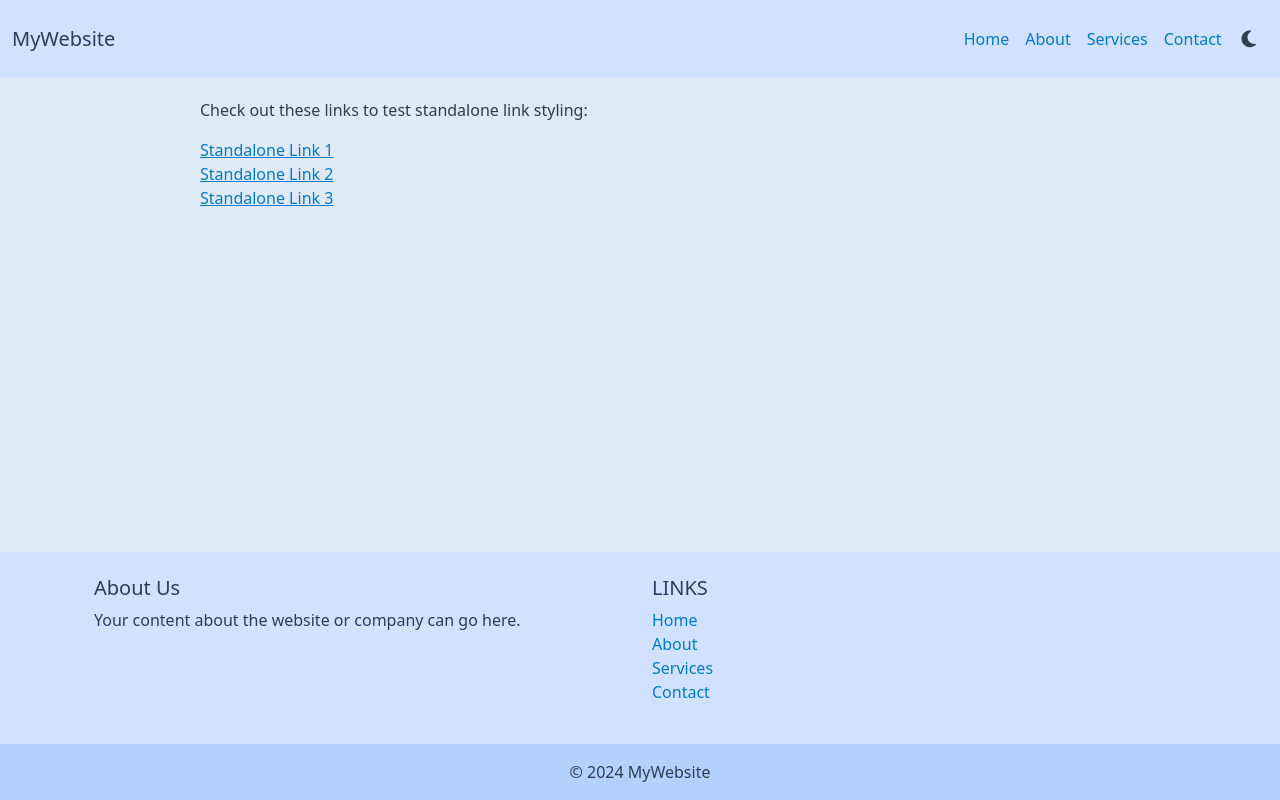
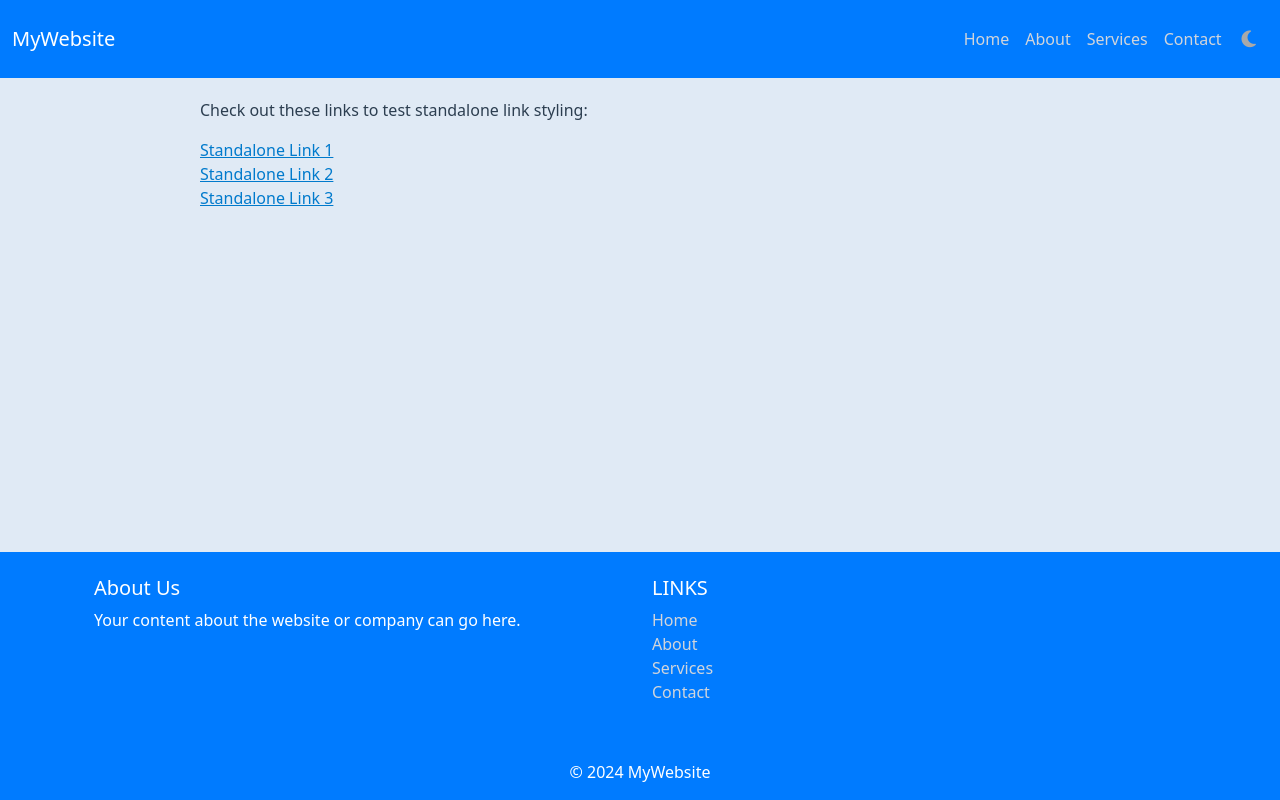
Before and after one commit to alexandruRobert1989/alexdr, an Angular app: page / in a window 1280 px wide. Built offline with nearby package versions, Linux system fonts and the light colour scheme.

Commit message:
updated navbar

```diff
--- a/src/app/components/common/navbar/navbar.component.scss
+++ b/src/app/components/common/navbar/navbar.component.scss
@@ -20,6 +20,10 @@
   }
 }
 
+.fa-moon{
+  color:darkgray;
+}
+
 /* Specific color for sun icon */
 .sun-icon {
   color: #FFD700; /* Yellow color for sun icon */
--- a/src/themes.scss
+++ b/src/themes.scss
@@ -2,15 +2,15 @@
 
 /* Light Theme */
 :root {
-  --bg-color: #e0eaf5; /* Slightly lighter than the footer, subtle contrast */
+  --bg-color: #e0eaf5; /* Light blue-gray background for the body */
   --text-color: #2c3e50; /* Dark blue-gray for readability */
-  --header-footer-bg: #d0e2ff; /* Soft blue for navbar/footer, more vivid */
-  --footer-text-color: #2c3e50; /* Same as main text color */
-  --footer-link-color: #007acc; /* Bright blue for links */
-  --footer-link-hover-color: #005a99; /* Slightly darker blue on hover */
+  --header-footer-bg: #007bff; /* Bright blue background for navbar/footer */
+  --navbar-footer-text-color: #ffffff; /* White for site name */
+  --navbar-footer-active-link-color: #ffffff; /* Brighter white for selected link */
+  --navbar-footer-link-color: #d1d5db; /* Light gray for non-selected links */
+  --navbar-footer-link-hover-color: #ffffff; /* White on hover */
   --primary-color: #007acc; /* Matches link color */
   --standalone-link-color: #007acc; /* Standalone links color in light mode */
-  --footer-copyright-bg-color: #b3d1ff; /* Slightly darker blue for copyright */
 }
 
 /* Dark Theme */
@@ -18,12 +18,10 @@ html.dark-theme {
   --bg-color: #20232a; /* Dark gray, slightly muted */
   --text-color: #d1d5db; /* Soft white for readability */
   --header-footer-bg: #2a2d35; /* Darker gray for header/footer */
-  --footer-text-color: var(--text-color); /* Matches general text color */
   --footer-link-color: #a29bfe; /* Soft purple for links */
   --footer-link-hover-color: #8e44ad; /* Slightly darker purple for hover */
   --primary-color: #a29bfe; /* Matches link color */
   --standalone-link-color: #d1d5db; /* Soft white for standalone links */
-  --footer-copyright-bg-color: #1f1f1f; /* Very dark gray background */
 }
 
 /* Applying colors across the app */
@@ -39,25 +37,26 @@ html, body, .app-background {
   background-color: var(--header-footer-bg) !important;
 }
 
-/* Specific Background for Copyright Section */
-.footer-copyright-bg {
-  background-color: var(--footer-copyright-bg-color);
-}
-
 .navbar-text,
 .footer-text {
-  color: var(--footer-text-color) !important;
+  color: var(--navbar-footer-text-color) !important;
 }
 
 .navbar-link,
 .footer-link {
-  color: var(--footer-link-color) !important;
+  color: var(--navbar-footer-link-color) !important;
   text-decoration: none;
 }
 
 .navbar-link:hover,
 .footer-link:hover {
-  color: var(--footer-link-hover-color) !important;
+  color: var(--navbar-footer-link-hover-color) !important;
+}
+
+/* Active Link Styling */
+.navbar-link.active,
+.footer-link.active {
+  color: var(--navbar-footer-active-link-color) !important; /* Pure white for active link */
 }
 
 /* Styling for standalone links outside of navbar and footer */
@@ -88,6 +87,6 @@ html.dark-theme a:not(.navbar-link):not(.footer-link):hover {
 }
 
 .btn-primary:hover {
-  background-color: var(--footer-link-hover-color);
-  border-color: var(--footer-link-hover-color);
+  background-color: var(--navbar-footer-link-hover-color);
+  border-color: var(--navbar-footer-link-hover-color);
 }
```
